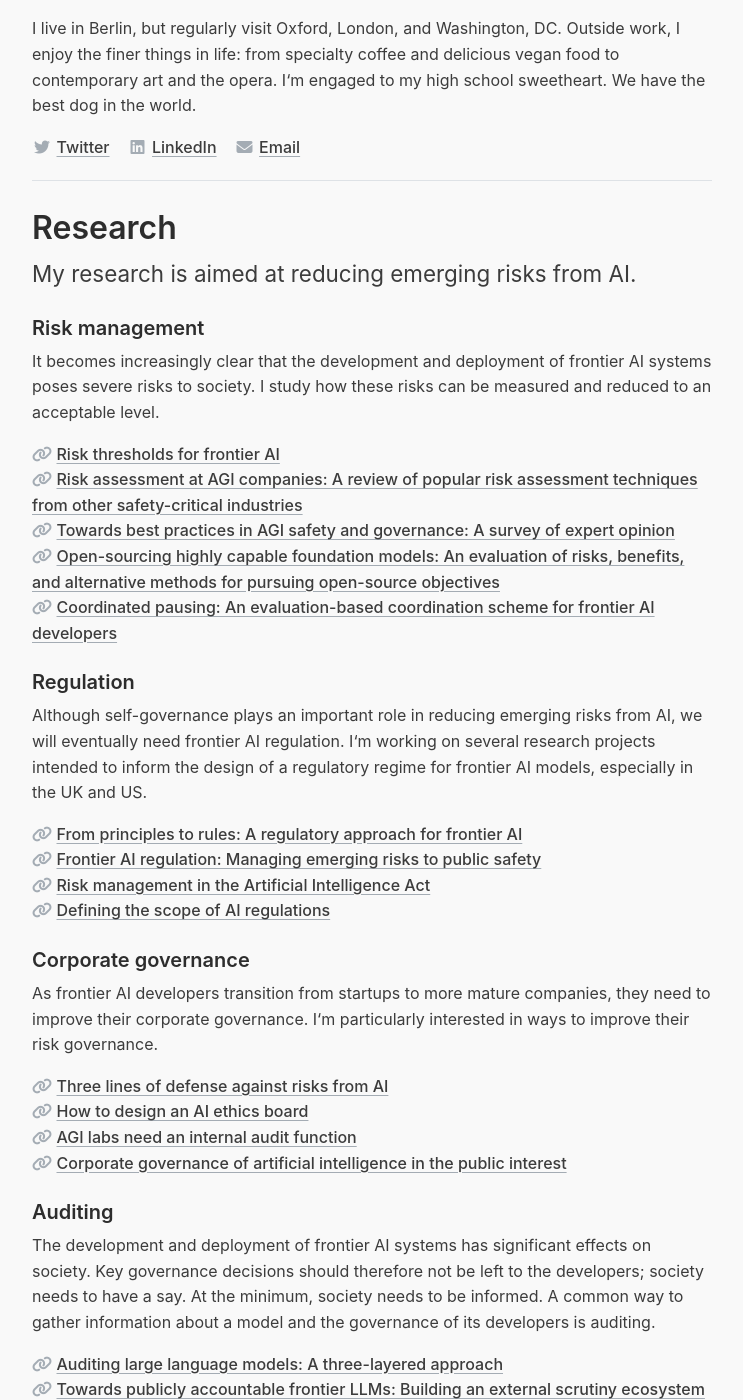
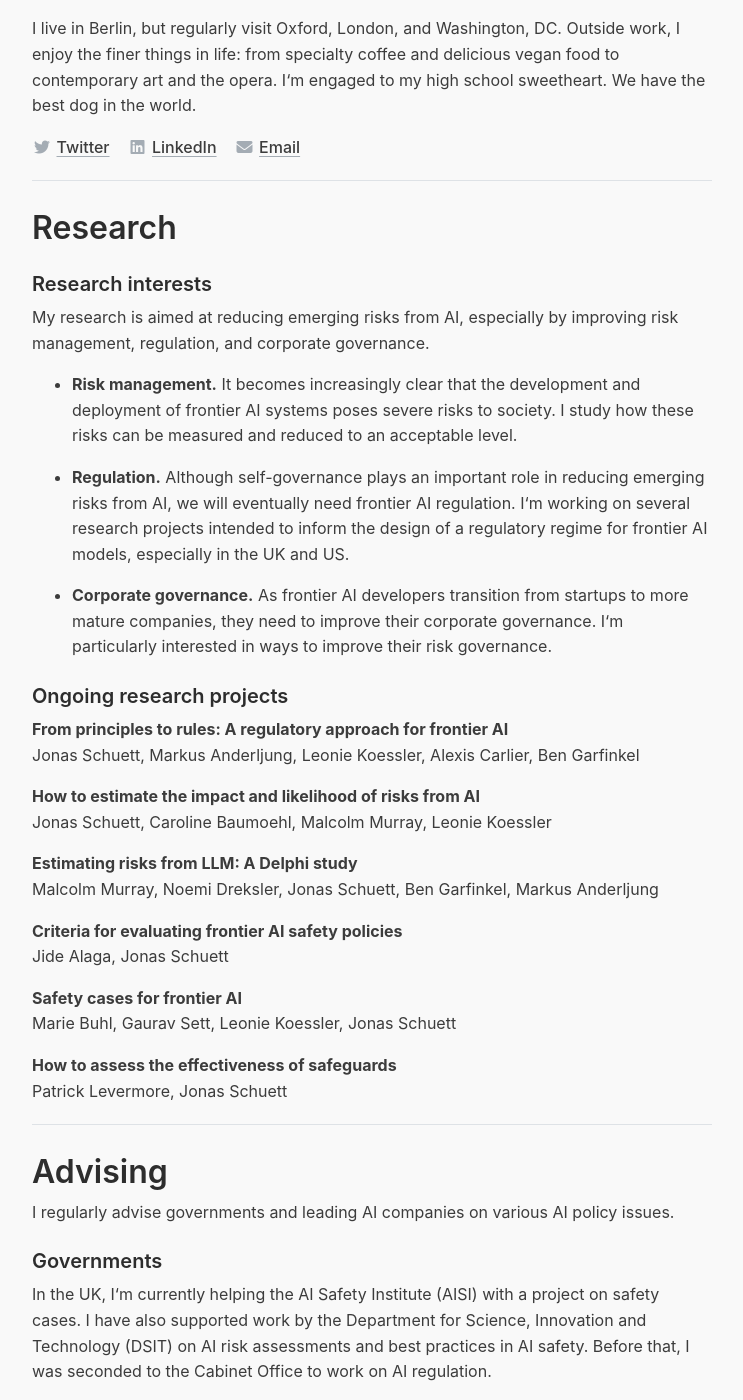
Before and after one commit to jonasschuett/jonasschuett.github.io, a Jekyll site: the page built from _posts/2020-04-04-introduction.md, in a window 1280 px wide and 1400 px high, scrolled down 1168 px. Shown: the whole window, without its empty margins (268-1011 px from the left). Built offline with Jekyll 4.4.1, drawn with Linux system fonts in a browser that asks for light colours; nearby versions of some CDN libraries; some of the changed text lies outside the part shown.

Commit message:
Update 2020-04-04-introduction.md

```diff
--- a/_posts/2020-04-04-introduction.md
+++ b/_posts/2020-04-04-introduction.md
@@ -26,43 +26,15 @@ I live in Berlin, but regularly visit Oxford, London, and Washington, DC. Outsid
 
 # Research
 
-<p class="lead">My research is aimed at reducing emerging risks from AI.</p>
+### Research interests
 
-### Risk management
+My research is aimed at reducing emerging risks from AI, especially by improving risk management, regulation, and corporate governance.
 
-It becomes increasingly clear that the development and deployment of frontier AI systems poses severe risks to society. I study how these risks can be measured and reduced to an acceptable level.
+- **Risk management.** It becomes increasingly clear that the development and deployment of frontier AI systems poses severe risks to society. I study how these risks can be measured and reduced to an acceptable level.
 
-<i class="fa-solid fa-link fa-fw" style="color: #a4acb4"></i> [Risk thresholds for frontier AI](https://arxiv.org/pdf/2406.14713) <br>
-<i class="fa-solid fa-link fa-fw" style="color: #a4acb4"></i> [Risk assessment at AGI companies: A review of popular risk assessment techniques from other safety-critical industries](https://arxiv.org/pdf/2307.08823) <br>
-<i class="fa-solid fa-link fa-fw" style="color: #a4acb4"></i> [Towards best practices in AGI safety and governance: A survey of expert opinion](https://arxiv.org/pdf/2305.07153) <br>
-<i class="fa-solid fa-link fa-fw" style="color: #a4acb4"></i> [Open-sourcing highly capable foundation models: An evaluation of risks, benefits, and alternative methods for pursuing open-source objectives](https://arxiv.org/pdf/2311.09227) <br>
-<i class="fa-solid fa-link fa-fw" style="color: #a4acb4"></i> [Coordinated pausing: An evaluation-based coordination scheme for frontier AI developers](https://arxiv.org/pdf/2310.00374)
+- **Regulation.** Although self-governance plays an important role in reducing emerging risks from AI, we will eventually need frontier AI regulation. I‘m working on several research projects intended to inform the design of a regulatory regime for frontier AI models, especially in the UK and US.
 
-### Regulation
-
-Although self-governance plays an important role in reducing emerging risks from AI, we will eventually need frontier AI regulation. I‘m working on several research projects intended to inform the design of a regulatory regime for frontier AI models, especially in the UK and US.
-
-<i class="fa-solid fa-link fa-fw" style="color: #a4acb4"></i> [From principles to rules: A regulatory approach for frontier AI](https://arxiv.org/pdf/2407.07300) <br>
-<i class="fa-solid fa-link fa-fw" style="color: #a4acb4"></i> [Frontier AI regulation: Managing emerging risks to public safety](https://arxiv.org/pdf/2307.03718) <br>
-<i class="fa-solid fa-link fa-fw" style="color: #a4acb4"></i> [Risk management in the Artificial Intelligence Act](https://doi.org/10.1017/err.2023.1) <br>
-<i class="fa-solid fa-link fa-fw" style="color: #a4acb4"></i> [Defining the scope of AI regulations](https://doi.org/10.1080/17579961.2023.2184135)
-
-### Corporate governance
-
-As frontier AI developers transition from startups to more mature companies, they need to improve their corporate governance. I‘m particularly interested in ways to improve their risk governance.
-
-<i class="fa-solid fa-link fa-fw" style="color: #a4acb4"></i> [Three lines of defense against risks from AI](https://doi.org/10.1007/s00146-023-01811-0) <br>
-<i class="fa-solid fa-link fa-fw" style="color: #a4acb4"></i> [How to design an AI ethics board](https://doi.org/10.1007/s43681-023-00409-y) <br>
-<i class="fa-solid fa-link fa-fw" style="color: #a4acb4"></i> [AGI labs need an internal audit function](https://arxiv.org/pdf/2305.17038) <br>
-<i class="fa-solid fa-link fa-fw" style="color: #a4acb4"></i> [Corporate governance of artificial intelligence in the public interest](https://doi.org/10.3390/info12070275)
-
-### Auditing
-
-The development and deployment of frontier AI systems has significant effects on society. Key governance decisions should therefore not be left to the developers; society needs to have a say. At the minimum, society needs to be informed. A common way to gather information about a model and the governance of its developers is auditing.
-
-<i class="fa-solid fa-link fa-fw" style="color: #a4acb4"></i> [Auditing large language models: A three-layered approach](https://doi.org/10.1007/s43681-023-00289-2) <br>
-<i class="fa-solid fa-link fa-fw" style="color: #a4acb4"></i> [Towards publicly accountable frontier LLMs: Building an external scrutiny ecosystem under the ASPIRE framework](https://arxiv.org/pdf/2311.14711) <br>
-<i class="fa-solid fa-link fa-fw" style="color: #a4acb4"></i> [AI certification: Advancing ethical practice by reducing information asymmetries](https://doi.org/10.1109/TTS.2021.3077595)
+- **Corporate governance.** As frontier AI developers transition from startups to more mature companies, they need to improve their corporate governance. I‘m particularly interested in ways to improve their risk governance.
 
 ### Ongoing research projects
 
```
